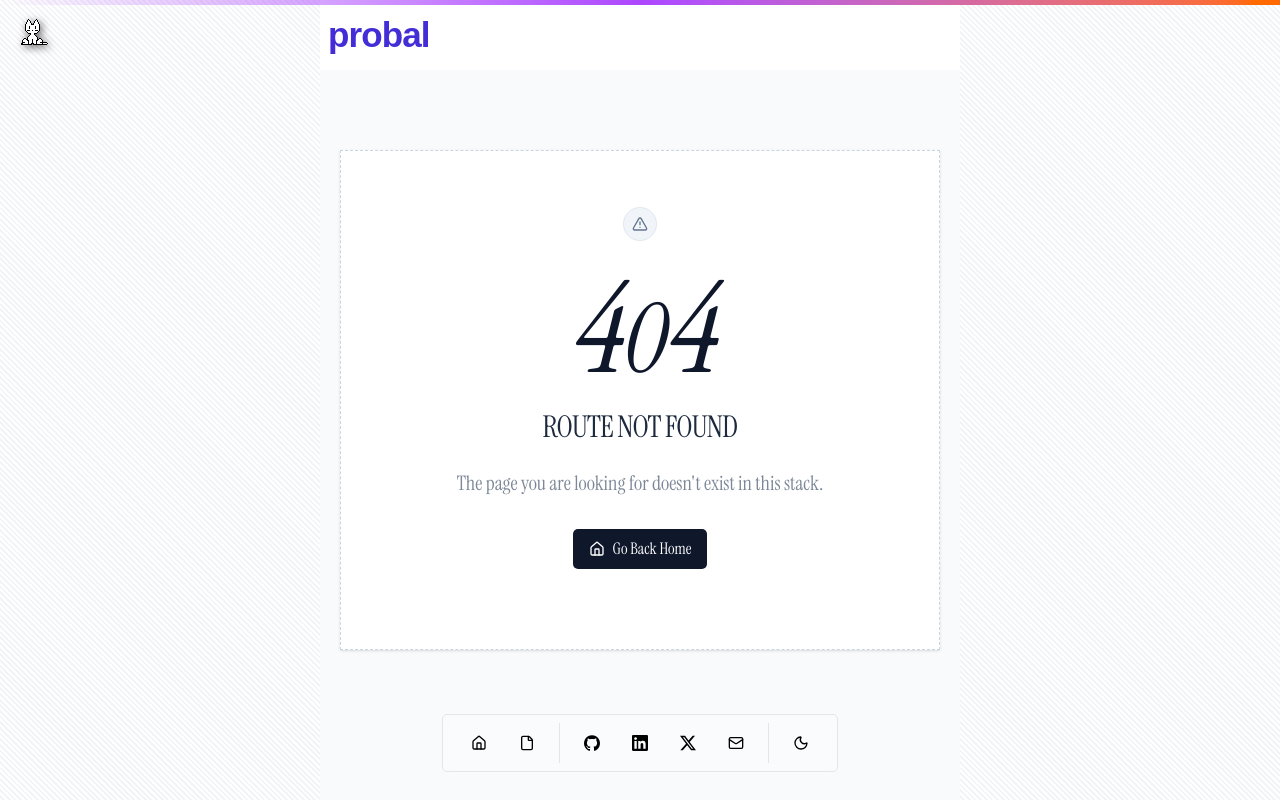
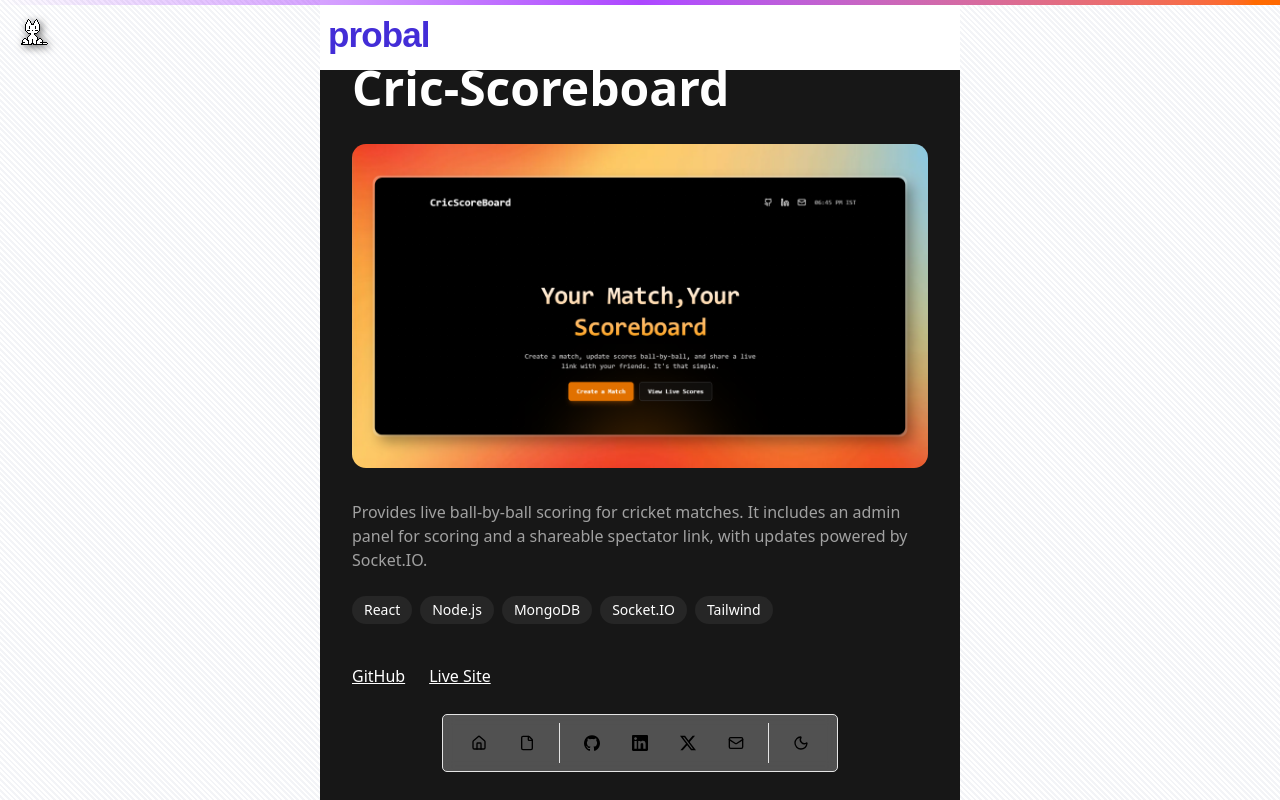
Before and after one commit to prodot-com/probalghoshdev, a Next.js app: page /projects/cricscoreboard in a window 1280 px wide. Before the commit this address had no page. Built offline with nearby package versions, Linux system fonts and the light colour scheme; a web font is replaced by a local one.

Commit message:
feat: create ProjectPage component and implement project details display

```diff
--- /dev/null
+++ b/src/app/projects/[slug]/page.tsx
@@ -0,0 +1,67 @@
+import { projects } from "@/data/ProjectData";
+import { notFound } from "next/navigation";
+import Image from "next/image";
+
+type Props = {
+  params: { slug: string };
+};
+
+export default function ProjectPage({ params }: Props) {
+  const project = projects.find(
+    (p) => p.slug === params.slug
+  );
+
+  if (!project) return notFound();
+
+  return (
+    <div className="min-h-screen bg-neutral-900 text-white px-8 py-16">
+      <h1 className="text-5xl font-bold">{project.name}</h1>
+
+      {project.image && (
+        <Image
+          src={project.image}
+          alt={project.name}
+          width={1000}
+          height={600}
+          className="mt-8 rounded-xl"
+        />
+      )}
+
+      <p className="mt-8 text-neutral-400 max-w-3xl">
+        {project.description}
+      </p>
+
+      <div className="mt-6 flex flex-wrap gap-2">
+        {project.tools.map((tool) => (
+          <span
+            key={tool}
+            className="px-3 py-1 bg-neutral-800 rounded-full text-sm"
+          >
+            {tool}
+          </span>
+        ))}
+      </div>
+
+      <div className="mt-10 flex gap-6">
+        {project.link?.gitlink && (
+          <a
+            href={project.link.gitlink}
+            target="_blank"
+            className="underline"
+          >
+            GitHub
+          </a>
+        )}
+        {project.link?.livelink && (
+          <a
+            href={project.link.livelink}
+            target="_blank"
+            className="underline"
+          >
+            Live Site
+          </a>
+        )}
+      </div>
+    </div>
+  );
+}
--- a/src/app/projects/page.tsx
+++ b/src/app/projects/page.tsx
@@ -2,12 +2,13 @@
 
 import { BorderBeam } from "@/components/ui/border-beam";
 import ReactMarkdown from "react-markdown";
-import { Github, Globe, Undo2 } from "lucide-react";
+import { Github, Globe} from "lucide-react";
 import Image from "next/image";
 import { projects } from "@/data/ProjectData";
 import { Card, CardContent, CardFooter, CardHeader, CardTitle } from "@/components/ui/card";
 import { ShinyButton } from "@/components/ui/shiny-button";
 import { useRouter } from "next/navigation";
+import BackArrow from "@/components/icons/Arrow";
 
 export default function Home() {
 
@@ -17,7 +18,7 @@ export default function Home() {
     <div className="px-0 mt-17.5 md:px-2 font-bold w-full max-w-5xl">
       <div>
         <div className="flex-col p-4 md:px-8">
-          <Undo2 className="w-8 h-8 p-1 rounded-full hover:bg-neutral-300"
+          <BackArrow className="cursor-pointer w-8 h-8 p-1 rounded-full hover:bg-neutral-300"
           onClick={()=>router.back()}
           />
           <p className="pt-4 text-[27px] md:text-[29px] font-bold instrument-serif-italic-bold text-neutral-900 dark:text-white">
@@ -42,9 +43,7 @@ export default function Home() {
                 </div>
               )}
 
-              <CardHeader className="px-3 pt-3 flex flex-col gap-2"
-              // onClick={}
-              >
+              <CardHeader className="px-3 pt-3 flex flex-col gap-2">
                 <CardTitle className="instrument-serif-bold text-[22px] md:text-[20px]">
                   {project.name}
                 </CardTitle>
--- a/src/components/ProjectCard.tsx
+++ b/src/components/ProjectCard.tsx
@@ -14,6 +14,7 @@ import { ShinyButton } from "./ui/shiny-button";
 import Image from "next/image";
 import { projects } from "@/data/ProjectData";
 import { useRouter } from "next/navigation";
+import Link from "next/link";
 
 export function Projectcard() {
 
@@ -43,6 +44,7 @@ export function Projectcard() {
                 </div>
               )}
 
+              <Link href={`/projects/${project.slug}`}>
                 <CardHeader className="px-3 pt-3 flex flex-col gap-2">
                   <CardTitle className="instrument-serif-bold text-[22px] md:text-[20px]">
                     {project.name}
@@ -54,6 +56,7 @@ export function Projectcard() {
                     <ReactMarkdown>{project.description}</ReactMarkdown>
                   </div>
                 </CardHeader>
+              </Link>
 
               <CardContent className="px-3 pt-2">
                 <div className="flex flex-wrap gap-2">
--- /dev/null
+++ b/src/components/icons/Arrow.tsx
@@ -0,0 +1,25 @@
+import React from "react";
+
+export function BackArrow(
+    props: React.SVGProps<SVGSVGElement>
+    ) {
+    return (
+    <svg
+        xmlns="http://www.w3.org/2000/svg"
+        width={24}
+        height={24}
+        viewBox="0 0 24 24"
+        fill="none"
+        stroke="currentColor"
+        strokeWidth={2}
+        strokeLinecap="round"
+        strokeLinejoin="round"
+        {...props}
+    >
+        <path d="m12 19-7-7 7-7" />
+        <path d="M19 12H5" />
+    </svg>
+    );
+}
+
+export default BackArrow;
--- a/src/data/ProjectData.tsx
+++ b/src/data/ProjectData.tsx
@@ -1,5 +1,6 @@
 type Project = {
   name: string;
+  slug:string;
   description: string;
   tools: string[];
   image?: string;
@@ -13,6 +14,7 @@ type Project = {
 export const projects: Project[] = [
   {
     name: "Paperless",
+    slug: "paerless",
     description:
       "A secure digital workspace for structured note-taking and cloud file management. Features Google authentication, real-time storage tracking, file sharing, and encrypted uploads.",
     tools: [
@@ -33,6 +35,7 @@ export const projects: Project[] = [
   },
   {
     name:"GithubWrapX",
+    slug: "githubwrapx",
     description: "Visualize coding activity throughout the year with animations, persona, and final shareable card. Get AI quote.",
     tools: ["Next.js", "Tailwind", "GraphQL", "OpenAI"],
     image: "/githubwrapx.png",
@@ -45,6 +48,7 @@ export const projects: Project[] = [
   },
   {
     name: "Cric-Scoreboard",
+    slug: 'cricscoreboard',
     description:
       "Provides live ball-by-ball scoring for cricket matches. It includes an admin panel for scoring and a shareable spectator link, with updates powered by Socket.IO.",
     tools: ["React", "Node.js", "MongoDB", "Socket.IO", "Tailwind"],
@@ -57,6 +61,7 @@ export const projects: Project[] = [
   },
   {
     name: "SyncSpace",
+    slug: "syncspace",
     description:
       "Built for streamlined team collaboration. Features secure user authentication, role-based access, comprehensive team and task management, realtime notifications.",
     tools: ["React", "Node.js", "MongoDB", "Zod", "Tailwind", "Socket.IO"],
```
Lines whose indentation alone changed are shown as unchanged.
